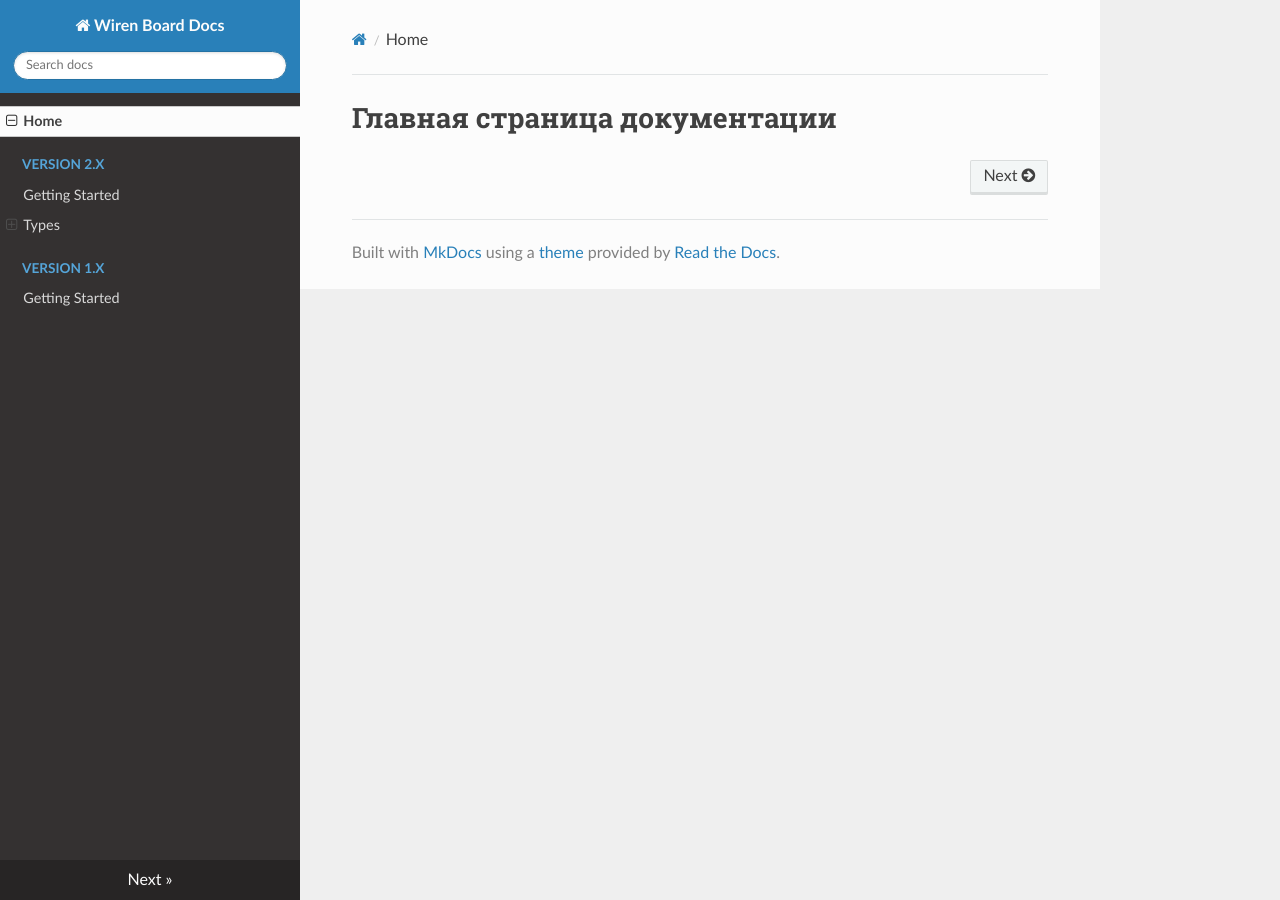
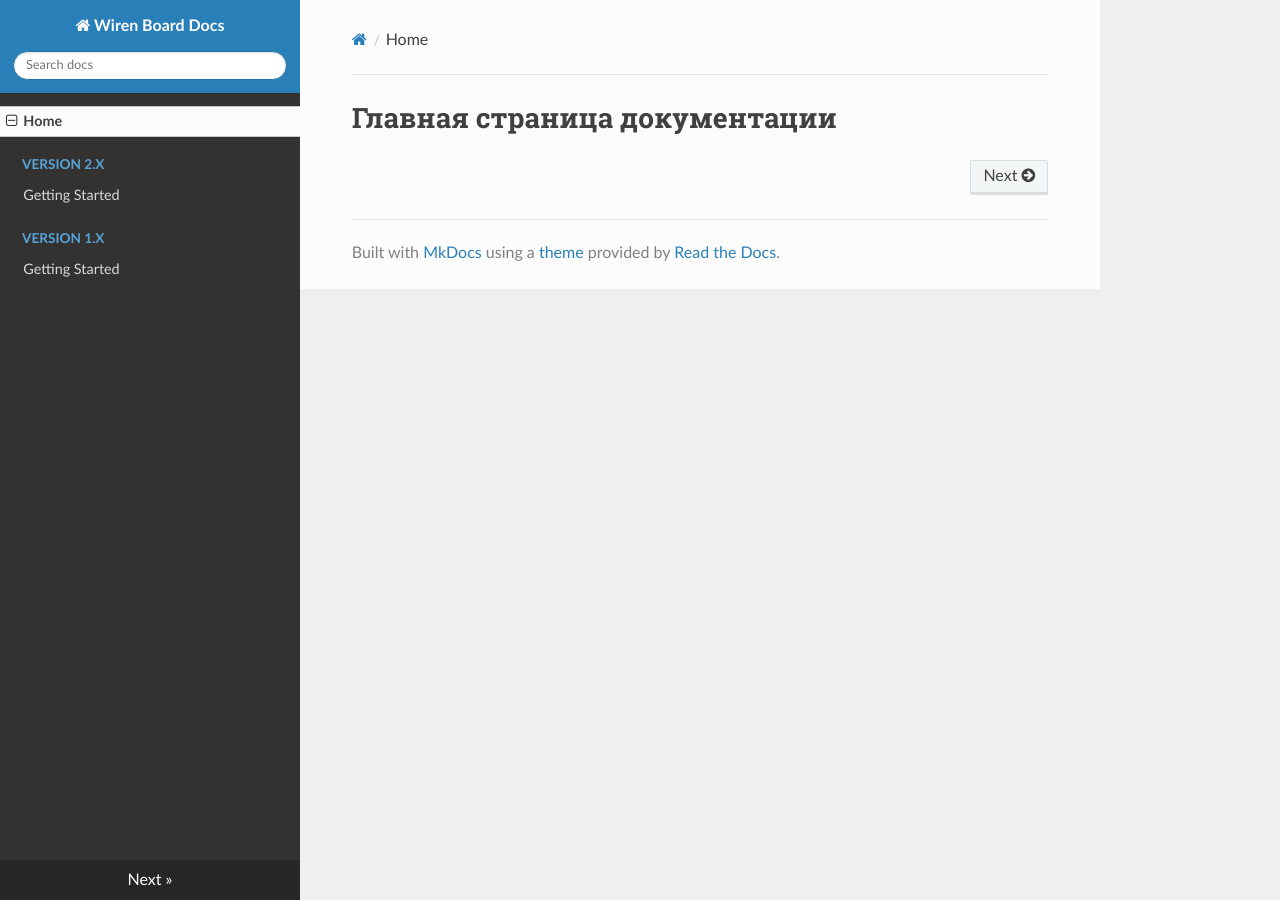
Before and after one commit to aadegtyarev/mkdocs-test, an MkDocs documentation site: the page built from docs/index.md, in a window 1280 px wide. Built offline with MkDocs 1.6.1, drawn with Linux system fonts in a browser that asks for light colours; nearby versions of some CDN libraries.

Commit message:
Update mkdocs.yml
Удалил ошибочную настройку

```diff
--- a/mkdocs.yml
+++ b/mkdocs.yml
@@ -4,8 +4,6 @@ nav:
     - Home: index.md
     - Version 2.x:
         - Getting Started: v2/getting-started.md
-        - Types:
-            - Comments: v2/types/comments.md
     - Version 1.x:
         - Getting Started: v2/getting-started.md
 
```
